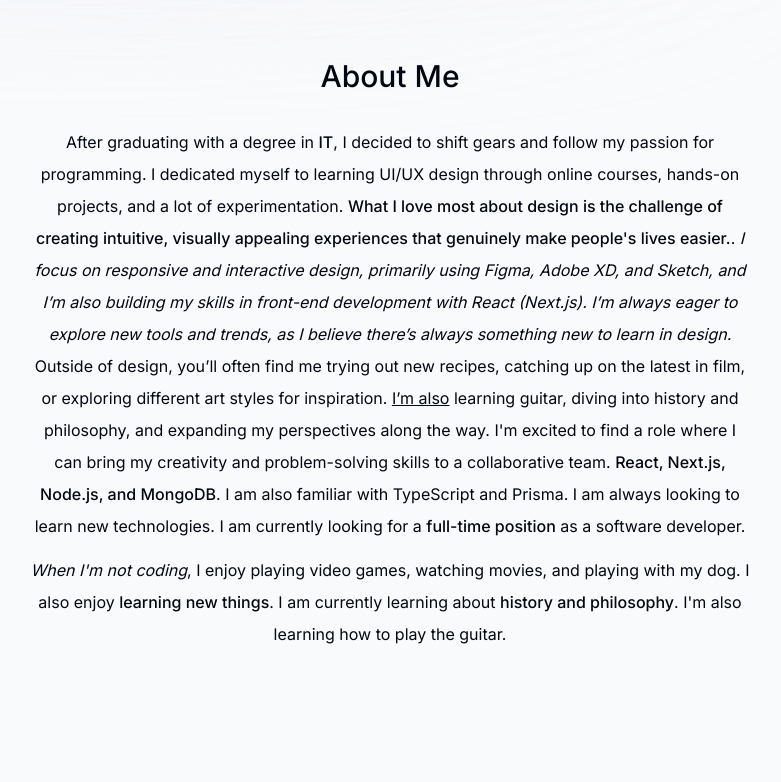
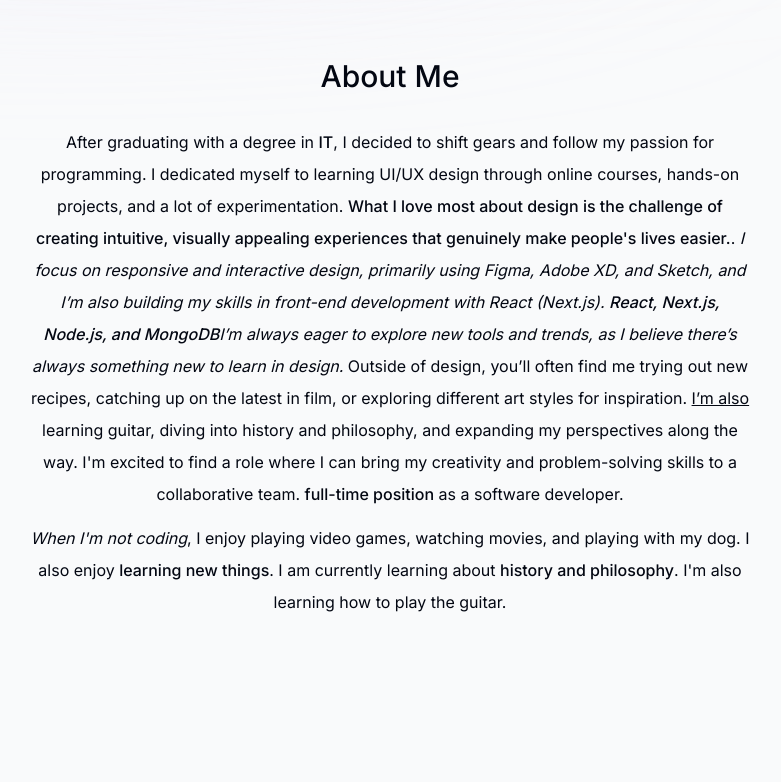
Before and after one commit to sathishabhatt/Assignment_3, a Next.js app: page /Assignment_3/ in a window 1280 px wide. Shown: the part 766-1548 px from the top of the page, without its empty margins (250-1031 px from the left). Built offline with nearby package versions, Linux system fonts and the light colour scheme.

Commit message:
about correction

```diff
--- a/components/about.tsx
+++ b/components/about.tsx
@@ -22,12 +22,11 @@ export default function About() {
         After graduating with a degree in{" "}
         <span className="font-medium">IT</span>, I decided to shift gears and follow my passion for programming. I dedicated myself to learning UI/UX design through online courses, hands-on projects, and a lot of experimentation. {" "}
         <span className="font-medium">What I love most about design is the challenge of creating intuitive, visually appealing experiences that genuinely make people's lives easier.</span>.{" "}
-        <span className="italic">I focus on responsive and interactive design, primarily using Figma, Adobe XD, and Sketch, and I’m also building my skills in front-end development with React (Next.js). I’m always eager to explore new tools and trends, as I believe there’s always something new to learn in design.</span>  Outside of design, you’ll often find me trying out new recipes, catching up on the latest in film, or exploring different art styles for inspiration. <span className="underline"> I’m also</span>  learning guitar, diving into history and philosophy, and expanding my perspectives along the way. I'm excited to find a role where I can bring my creativity and problem-solving skills to a collaborative team.{" "}
+        <span className="italic">I focus on responsive and interactive design, primarily using Figma, Adobe XD, and Sketch, and I’m also building my skills in front-end development with React (Next.js).{" "}
         <span className="font-medium">
           React, Next.js, Node.js, and MongoDB
         </span>
-        . I am also familiar with TypeScript and Prisma. I am always looking to
-        learn new technologies. I am currently looking for a{" "}
+        I’m always eager to explore new tools and trends, as I believe there’s always something new to learn in design.</span>  Outside of design, you’ll often find me trying out new recipes, catching up on the latest in film, or exploring different art styles for inspiration. <span className="underline"> I’m also</span>  learning guitar, diving into history and philosophy, and expanding my perspectives along the way. I'm excited to find a role where I can bring my creativity and problem-solving skills to a collaborative team.{" "}
         <span className="font-medium">full-time position</span> as a software
         developer.
       </p>
```
